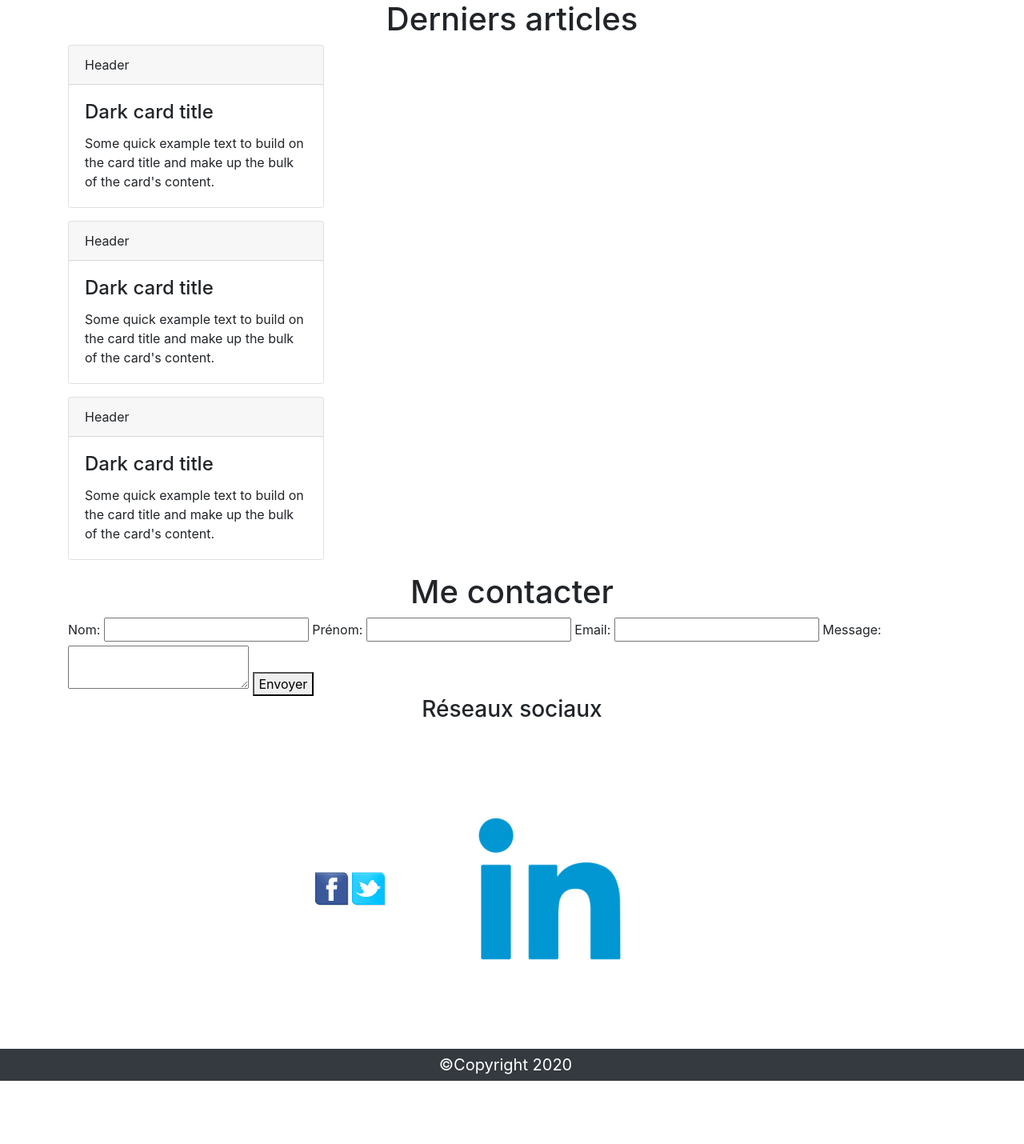
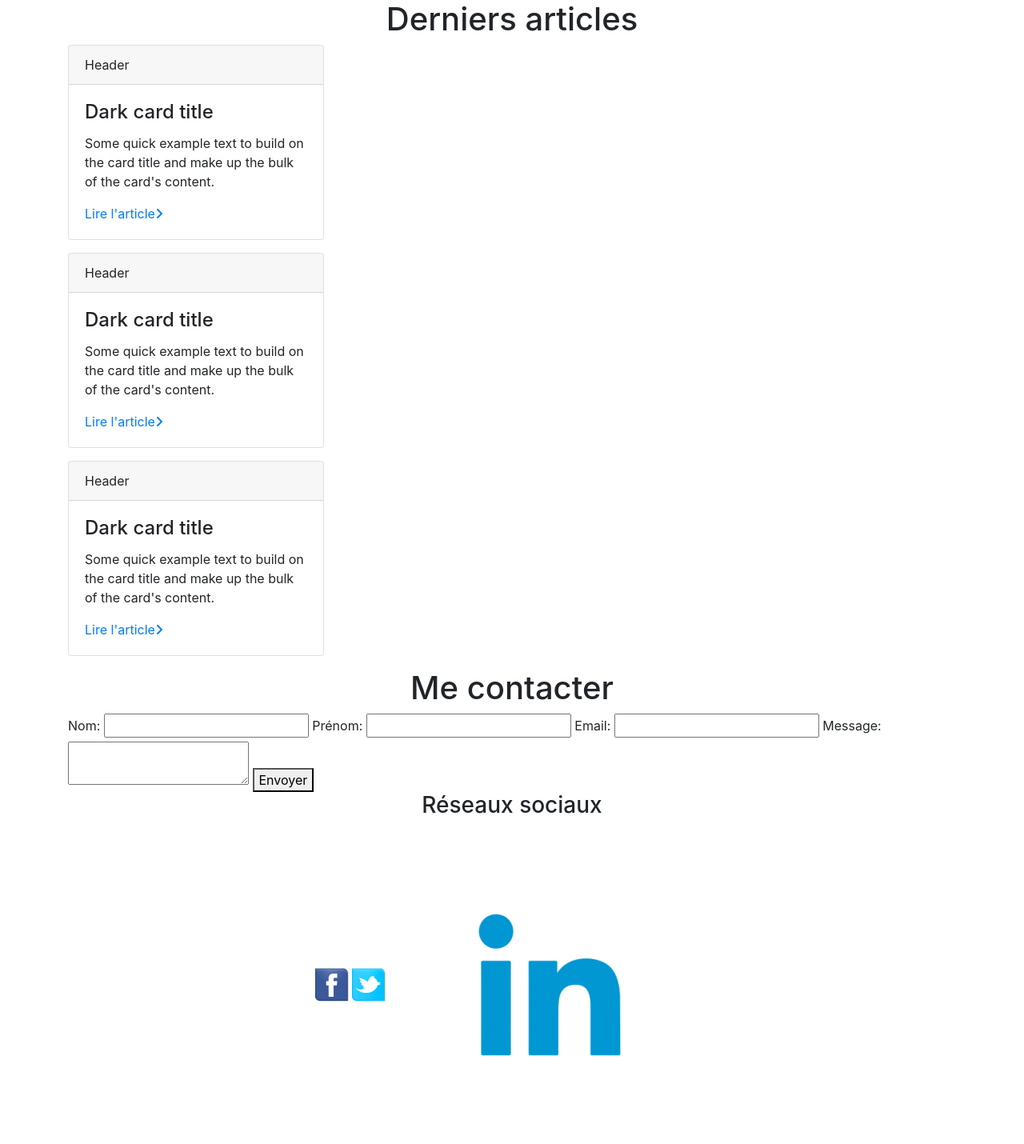
Before and after one commit to MerciMathieu/PHP-blog, a PHP site: page / in a window 1280 px wide. Shown: the part 815-2245 px from the top of the page at 80% size. Before the commit the page ends 2166 px from the top, so only its background shows below. Run offline with PHP 8.4, Linux system fonts and the light colour scheme; some libraries are stand-ins or nearby versions.

Commit message:
added link read more in card articles

```diff
--- a/templates/homepage/homepage.html.twig
+++ b/templates/homepage/homepage.html.twig
@@ -33,6 +33,7 @@
             <div class="card-body">
                 <h4 class="card-title">Dark card title</h4>
                 <p class="card-text">Some quick example text to build on the card title and make up the bulk of the card's content.</p>
+                <a href="#">Lire l'article<i class="fas fa-angle-right"></i></a>
             </div>
         </div>
         <div class="card bg-white mb-3" style="max-width: 20rem;">
@@ -40,6 +41,7 @@
             <div class="card-body">
                 <h4 class="card-title">Dark card title</h4>
                 <p class="card-text">Some quick example text to build on the card title and make up the bulk of the card's content.</p>
+                <a href="#">Lire l'article<i class="fas fa-angle-right"></i></a>
             </div>
         </div>
         <div class="card bg-white mb-3" style="max-width: 20rem;">
@@ -47,6 +49,7 @@
             <div class="card-body">
                 <h4 class="card-title">Dark card title</h4>
                 <p class="card-text">Some quick example text to build on the card title and make up the bulk of the card's content.</p>
+                <a href="#">Lire l'article<i class="fas fa-angle-right"></i></a>
             </div>
         </div>
     </section>
```
